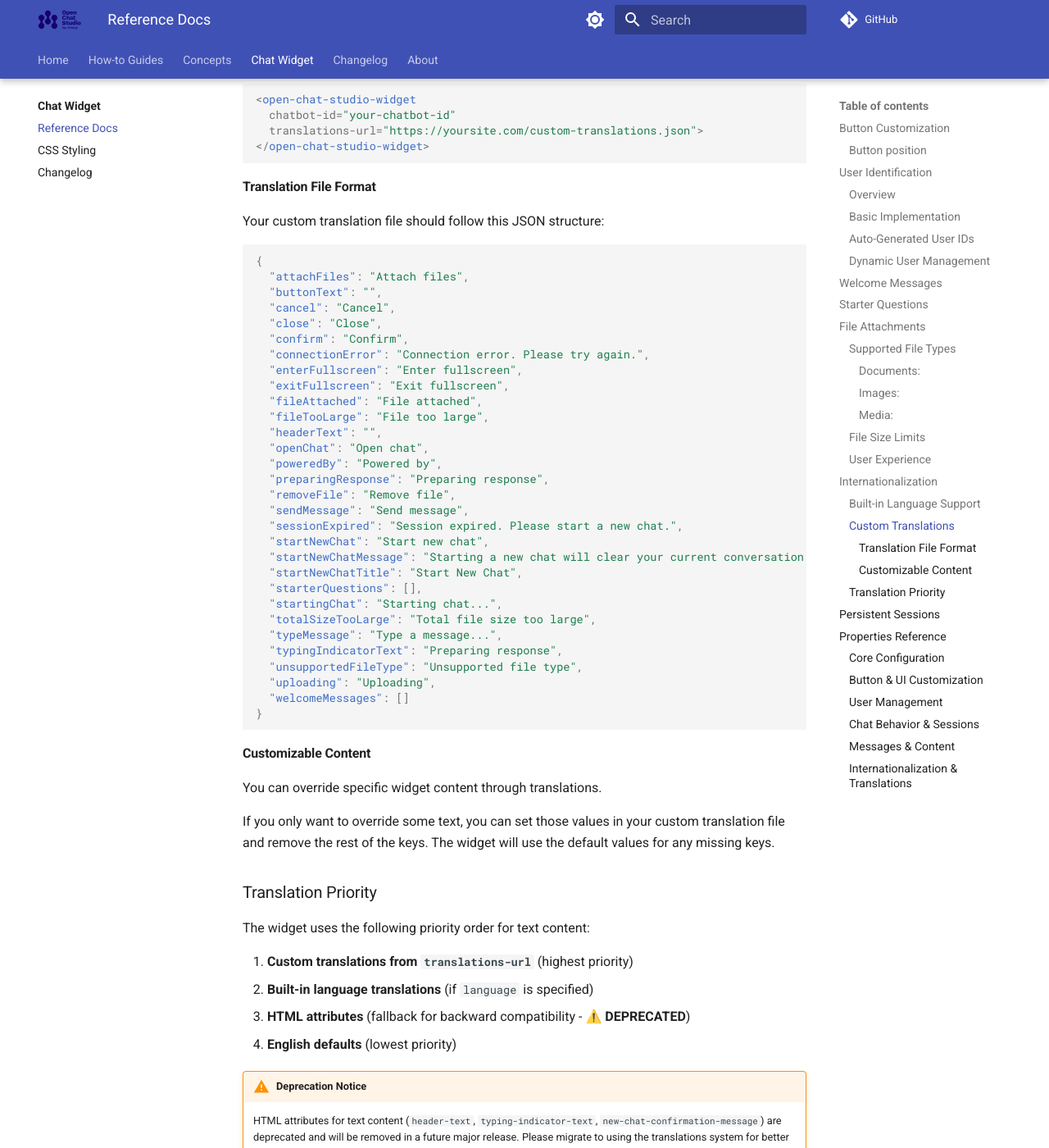
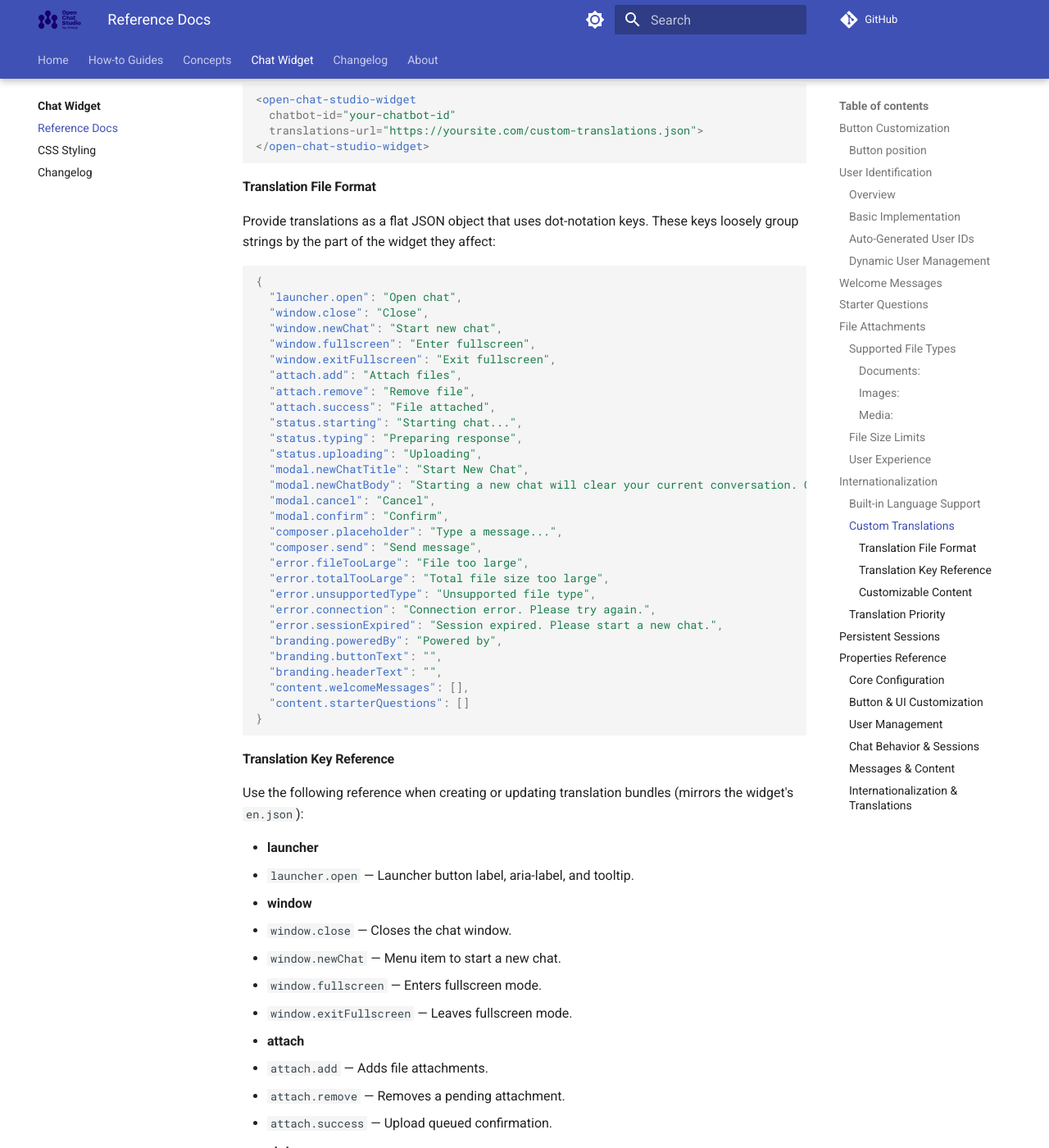
Before and after one commit to dimagi/open-chat-studio-docs, an MkDocs documentation site: the page built from docs/chat_widget/reference.md, in a window 1280 px wide and 1400 px high, scrolled down 5465 px. Shown: the whole window at 82% size. Built offline with MkDocs 1.6.1 and Material for MkDocs 9.7.7, drawn with Linux system fonts in a browser that asks for light colours; a script that is not in the unit is left out; comment, search, counter and statistics services are not loaded; some of the changed text lies outside the part shown.

Commit message:
update translation docs

````diff
--- a/docs/chat_widget/reference.md
+++ b/docs/chat_widget/reference.md
@@ -214,46 +214,86 @@ You can provide custom translations using a JSON file hosted on your server:
 
 #### Translation File Format
 
-Your custom translation file should follow this JSON structure:
+Provide translations as a flat JSON object that uses dot-notation keys. These keys loosely group strings by the part of the widget they affect:
 
 ```json
 {
-  "attachFiles": "Attach files",
-  "buttonText": "",
-  "cancel": "Cancel",
-  "close": "Close",
-  "confirm": "Confirm",
-  "connectionError": "Connection error. Please try again.",
-  "enterFullscreen": "Enter fullscreen",
-  "exitFullscreen": "Exit fullscreen",
-  "fileAttached": "File attached",
-  "fileTooLarge": "File too large",
-  "headerText": "",
-  "openChat": "Open chat",
-  "poweredBy": "Powered by",
-  "preparingResponse": "Preparing response",
-  "removeFile": "Remove file",
-  "sendMessage": "Send message",
-  "sessionExpired": "Session expired. Please start a new chat.",
-  "startNewChat": "Start new chat",
-  "startNewChatMessage": "Starting a new chat will clear your current conversation. Continue?",
-  "startNewChatTitle": "Start New Chat",
-  "starterQuestions": [],
-  "startingChat": "Starting chat...",
-  "totalSizeTooLarge": "Total file size too large",
-  "typeMessage": "Type a message...",
-  "typingIndicatorText": "Preparing response",
-  "unsupportedFileType": "Unsupported file type",
-  "uploading": "Uploading",
-  "welcomeMessages": []
+  "launcher.open": "Open chat",
+  "window.close": "Close",
+  "window.newChat": "Start new chat",
+  "window.fullscreen": "Enter fullscreen",
+  "window.exitFullscreen": "Exit fullscreen",
+  "attach.add": "Attach files",
+  "attach.remove": "Remove file",
+  "attach.success": "File attached",
+  "status.starting": "Starting chat...",
+  "status.typing": "Preparing response",
+  "status.uploading": "Uploading",
+  "modal.newChatTitle": "Start New Chat",
+  "modal.newChatBody": "Starting a new chat will clear your current conversation. Continue?",
+  "modal.cancel": "Cancel",
+  "modal.confirm": "Confirm",
+  "composer.placeholder": "Type a message...",
+  "composer.send": "Send message",
+  "error.fileTooLarge": "File too large",
+  "error.totalTooLarge": "Total file size too large",
+  "error.unsupportedType": "Unsupported file type",
+  "error.connection": "Connection error. Please try again.",
+  "error.sessionExpired": "Session expired. Please start a new chat.",
+  "branding.poweredBy": "Powered by",
+  "branding.buttonText": "",
+  "branding.headerText": "",
+  "content.welcomeMessages": [],
+  "content.starterQuestions": []
 }
 ```
+
+#### Translation Key Reference
+
+Use the following reference when creating or updating translation bundles (mirrors the widget's `en.json`):
+
+- **launcher**
+  - `launcher.open` — Launcher button label, aria-label, and tooltip.
+- **window**
+  - `window.close` — Closes the chat window.
+  - `window.newChat` — Menu item to start a new chat.
+  - `window.fullscreen` — Enters fullscreen mode.
+  - `window.exitFullscreen` — Leaves fullscreen mode.
+- **attach**
+  - `attach.add` — Adds file attachments.
+  - `attach.remove` — Removes a pending attachment.
+  - `attach.success` — Upload queued confirmation.
+- **status**
+  - `status.starting` — Shown while the session initializes.
+  - `status.typing` — Typing indicator text (previously `typingIndicatorText`).
+  - `status.uploading` — Attachment upload in progress.
+- **modal**
+  - `modal.newChatTitle` — "Start new chat" dialog title.
+  - `modal.newChatBody` — Dialog body text.
+  - `modal.cancel` — Dialog cancel button.
+  - `modal.confirm` — Dialog confirmation button.
+- **composer**
+  - `composer.placeholder` — Message composer placeholder text.
+  - `composer.send` — Send button text.
+- **error**
+  - `error.fileTooLarge` — Single file size violation.
+  - `error.totalTooLarge` — Combined size violation.
+  - `error.unsupportedType` — Unsupported file format.
+  - `error.connection` — Generic connection failure.
+  - `error.sessionExpired` — Session expiration prompt.
+- **branding**
+  - `branding.poweredBy` — Footer "Powered by" label.
+  - `branding.buttonText` — Optional launcher text override; leave blank to use widget props.
+  - `branding.headerText` — Optional header title override; leave blank to use widget props.
+- **content**
+  - `content.welcomeMessages` — Array of initial bot messages (empty array falls back to props).
+  - `content.starterQuestions` — Array of starter questions (empty array falls back to props).
 
 #### Customizable Content
 
 You can override specific widget content through translations.
 
-If you only want to override some text, you can set those values in your custom translation file and remove the rest of the keys. The widget will use the default values for any missing keys.
+If you only want to override some text, include just those keys in your custom translation file. The widget will use the values from the default language file for provided languages or fall back to English. Arrays must remain arrays, and null values in `branding.buttonText` defer to the runtime HTML attribute or prop.
 
 ### Translation Priority
 
@@ -261,11 +301,11 @@ The widget uses the following priority order for text content:
 
 1. **Custom translations from `translations-url`** (highest priority)
 2. **Built-in language translations** (if `language` is specified)
-3. **HTML attributes** (fallback for backward compatibility - ⚠️ **DEPRECATED**)
+3. **Widget props / HTML attributes** (used when translation keys are null or missing - ⚠️ **DEPRECATED** for long-term use)
 4. **English defaults** (lowest priority)
 
 !!! warning "Deprecation Notice"
-    HTML attributes for text content (`header-text`, `typing-indicator-text`, `new-chat-confirmation-message`) are deprecated and will be removed in a future major release. Please migrate to using the translations system for better internationalization support.
+    HTML attributes for text content (`header-text`, `typing-indicator-text`, `new-chat-confirmation-message`) are deprecated and will be removed in a future major release. Please migrate to using the translations system for better internationalization support. Leave translation values blank when you want the widget props to supply the text instead of duplicating it.
 
 ## Persistent Sessions
 
@@ -301,7 +341,7 @@ The session data is set to expire after 24 hours. This is also configurable by u
 | `icon-url` | `string` | Optional | OCS default logo | Valid URL | Custom icon for the chat button | `"https://yoursite.com/chat-icon.svg"` |
 | `visible` | `boolean` | Optional | `false` | `true` \| `false` | Show widget immediately on page load | `"true"` to auto-open |
 | `position` | `string` | Optional | `"right"` | `"left"` \| `"center"` \| `"right"` | Initial widget position on screen | `"left"` for left side placement |
-| `header-text` | `string` | Optional | `undefined` | Max 100 chars | **⚠️ DEPRECATED:** Text displayed in chat window header. Use `headerText` in translations instead | `"Customer Support"` |
+| `header-text` | `string` | Optional | `undefined` | Max 100 chars | **⚠️ DEPRECATED:** Text displayed in chat window header. Use `branding.headerText` in translations instead | `"Customer Support"` |
 
 ### User Management
 
@@ -325,8 +365,8 @@ The session data is set to expire after 24 hours. This is also configurable by u
 |----------|------|----------|---------|------------|-------------|---------|
 | `welcome-messages` | `string` | Optional | `undefined` | Valid JSON array<br/>**Max:** 5 messages, 500 chars each | Welcome messages shown when chat opens<br/>**Format:** `'["Message 1", "Message 2"]'` | `'["Welcome!", "How can I help?"]'` |
 | `starter-questions` | `string` | Optional | `undefined` | Valid JSON array<br/>**Max:** 6 questions, 100 chars each | Clickable question buttons to start conversation<br/>**Format:** `'["Question 1", "Question 2"]'` | `'["Check my order", "Technical support"]'` |
-| `typing-indicator-text` | `string` | Optional | `"Preparing response"` | Max 50 chars | **⚠️ DEPRECATED:** Text shown while bot is typing. Use `typingIndicatorText` in translations instead | `"AI is thinking..."` |
-| `new-chat-confirmation-message` | `string` | Optional | `"Starting a new chat will clear your current conversation. Continue?"` | Max 200 chars | **⚠️ DEPRECATED:** Confirmation dialog text for new chat button. Use `startNewChatMessage` in translations instead | `"Start over? Your current chat will be lost."` |
+| `typing-indicator-text` | `string` | Optional | `"Preparing response"` | Max 50 chars | **⚠️ DEPRECATED:** Text shown while bot is typing. Use `status.typing` in translations instead | `"AI is thinking..."` |
+| `new-chat-confirmation-message` | `string` | Optional | `"Starting a new chat will clear your current conversation. Continue?"` | Max 200 chars | **⚠️ DEPRECATED:** Confirmation dialog text for new chat button. Use `modal.newChatBody` in translations instead | `"Start over? Your current chat will be lost."` |
 
 ### Internationalization & Translations
 
````
